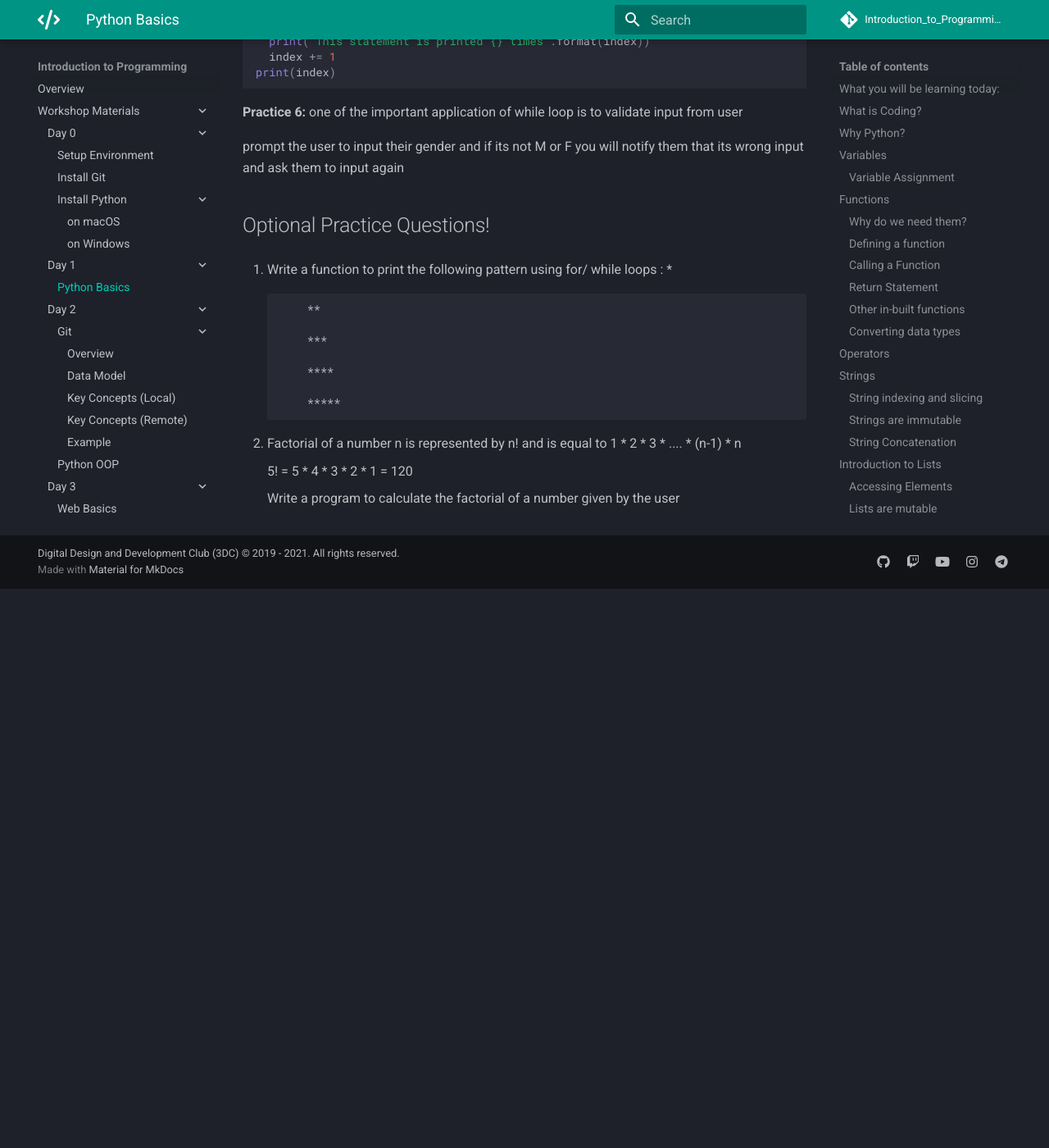
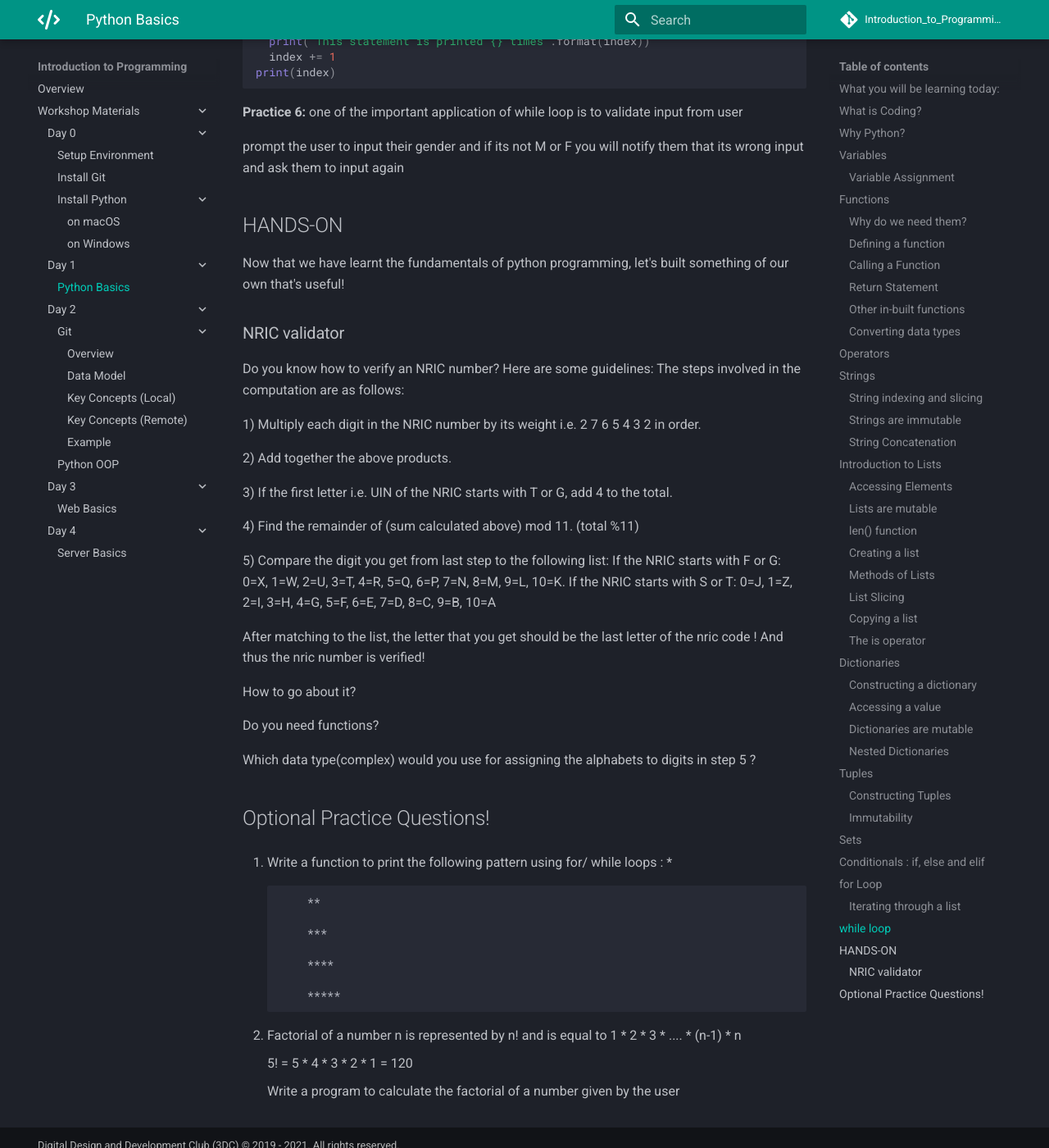
Before and after one commit to 3DCdsc/Introduction_to_Programming, an MkDocs documentation site: the page built from docs/Day_1/python_basics.md, in a window 1280 px wide and 1400 px high, scrolled down 19020 px. Shown: the whole window at 82% size. Built offline with MkDocs 1.6.1 and Material for MkDocs 9.7.7, drawn with Linux system fonts in a browser that asks for light colours; comment, search, counter and statistics services are not loaded; before the commit the page ends 19738 px from its top, so only the background shows below that.

Commit message:
added hands-on

```diff
--- a/docs/Day_1/python_basics.md
+++ b/docs/Day_1/python_basics.md
@@ -874,6 +874,39 @@
 
 prompt the user to input their gender and if its not M or F you will notify them that its wrong input and ask them to input again
 
+## HANDS-ON
+
+Now that we have learnt the fundamentals of python programming, let's built something of our own that's useful!
+
+### NRIC validator
+
+Do you know how to verify an NRIC number? Here are some guidelines:
+The steps involved in the computation are as follows:
+
+
+1) Multiply each digit in the NRIC number by its weight i.e. 2 7 6 5 4 3 2 in order.
+
+2) Add together the above products.
+
+3) If the first letter i.e. UIN of the NRIC starts with T or G, add 4 to the total.
+
+4) Find the remainder of (sum calculated above) mod 11. (total %11)
+
+5) Compare the digit you get from last step to the following list:
+    If the NRIC starts with F or G: 0=X, 1=W, 2=U, 3=T, 4=R, 5=Q, 6=P, 7=N, 8=M,  9=L, 10=K.
+    If the NRIC starts with S or T: 0=J, 1=Z, 2=I, 3=H, 4=G, 5=F, 6=E, 7=D, 8=C, 9=B, 10=A
+
+  After matching to the list, the letter that you get should be the last letter of the nric code ! And thus the nric number is verified!
+
+
+
+How to go about it?
+
+Do you need functions?
+
+Which data type(complex) would you use for assigning the alphabets to digits in step 5 ?
+
+
 
 ## Optional Practice Questions!
 
```
